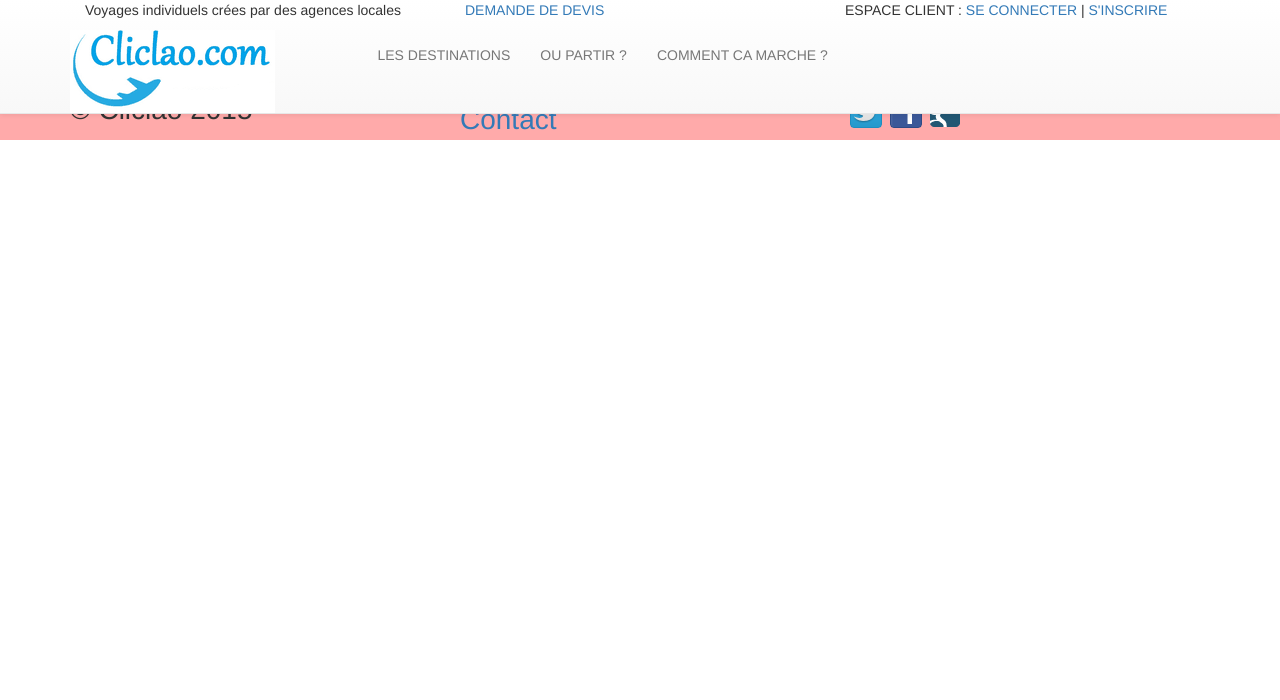
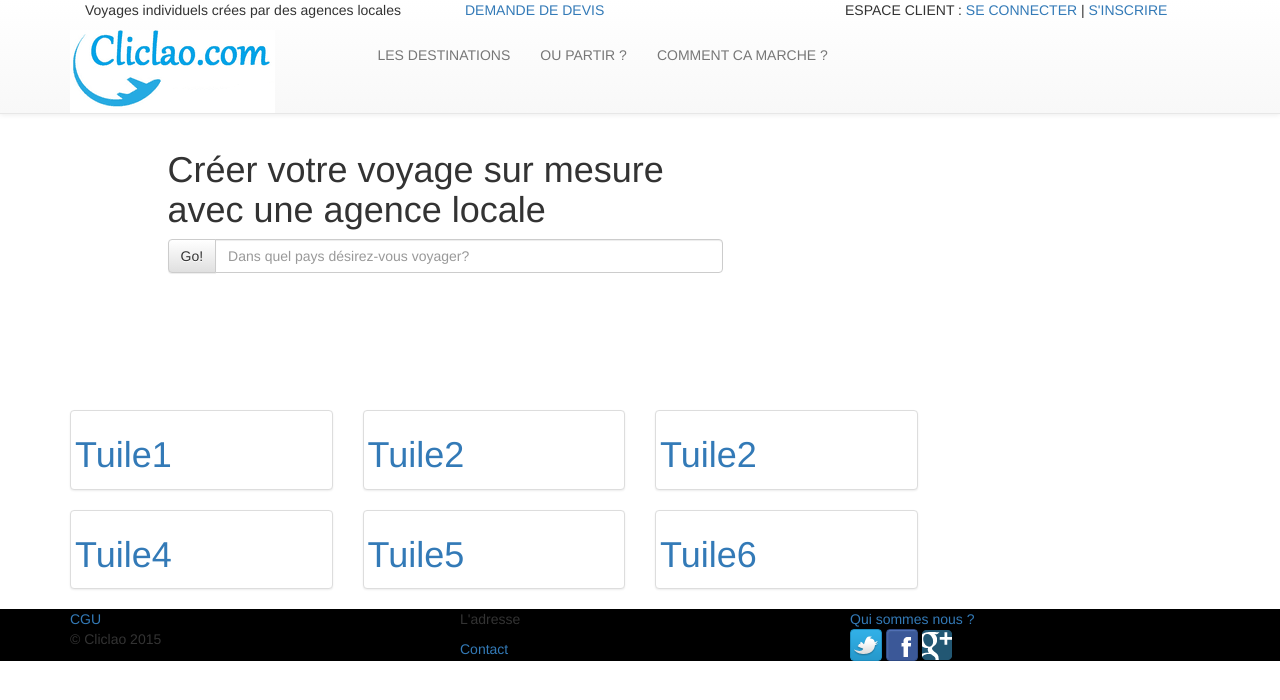
Before and after one commit to CamiJi/cliclao, a PHP site: page / in a window 1280 px wide. Shown: the top 700 px of the page. Run offline with PHP 8.4, Linux system fonts and the light colour scheme; some libraries are stand-ins or nearby versions.

Commit message:
index + footer + js

```diff
--- a/css/main.css
+++ b/css/main.css
@@ -4,8 +4,31 @@
    Author's custom styles
    ========================================================================== */
 
-.main-nav {
+#rowSearch {
+	margin-top: 130px;
+	margin-bottom: 30px;
+	height: 250px;
+
 }
+
+
+#navDestination{
+	width: 60%;
+	margin-left: 25%;
+	margin-top: 25px;
+	position:absolute;
+  	z-index: 1;
+  	padding: 15px;
+  	border-style: solid;
+  	border-radius: 10px;
+  	border-color: black;
+  	border-width: 1px;
+}
+
+#navDestination ul {
+	list-style-type: none;
+}
+
 .container-country {
 	background: #FFF;
 	display: none;
@@ -13,6 +36,6 @@
 
 
 footer {
-	background-color: #FFAAAA;
-	font-size: 2em;
+	background-color: black;
+	font-size: 1em;
 }
--- a/footer.php
+++ /dev/null
@@ -1,62 +0,0 @@
-<!doctype html>
-<!--[if lt IE 7]>      <html class="no-js lt-ie9 lt-ie8 lt-ie7" lang=""> <![endif]-->
-<!--[if IE 7]>         <html class="no-js lt-ie9 lt-ie8" lang=""> <![endif]-->
-<!--[if IE 8]>         <html class="no-js lt-ie9" lang=""> <![endif]-->
-<!--[if gt IE 8]><!--> <html class="no-js" lang=""> <!--<![endif]-->
-<head>
-	<meta charset="utf-8">
-	<meta http-equiv="X-UA-Compatible" content="IE=edge,chrome=1">
-	<title></title>
-	<meta name="description" content="">
-	<meta name="viewport" content="width=device-width, initial-scale=1">
-
-	<link rel="stylesheet" href="css/bootstrap.min.css">
-	<style>
-		body {
-			padding-top: 50px;
-			padding-bottom: 20px;
-		}
-	</style>
-	<link rel="stylesheet" href="css/bootstrap-theme.min.css">
-
-	<link rel="stylesheet" href="css/main.css">
-
-
-	<script src="js/vendor/modernizr-2.8.3-respond-1.4.2.min.js"></script>
-</head>
-<body>
-        <!--[if lt IE 8]>
-            <p class="browserupgrade">You are using an <strong>outdated</strong> browser. Please <a href="http://browsehappy.com/">upgrade your browser</a> to improve your experience.</p>
-            <![endif]-->
-
-
-            <footer>
-            	<div class="container">
-            		<div class="row">
-            			<div class="col-md-4">
-            				<a href="docs/CGU_2015.html">CGU</a>
-            				<p>&copy; Cliclao 2015</p>
-            			</div>
-            			<div class="col-md-4">
-            				<p>L'adresse</p>
-            				<a href="#">Contact</a>
-            			</div>
-            			<div class="col-md-4">
-            				<a href="#">Qui sommes nous ?</a>
-            			</div>
-            			<div class="col-md-4">
-            				<a target="_blank" title="follow me on twitter" href="http://www.twitter.com"><img alt="follow me on twitter" src="img/twitter_30x30.png" border=0></a>
-            				<a target="_blank" title="find us on Facebook" href="http://www.facebook.com"><img alt="follow me on facebook" src="img/facebook_30x30.png" border=0></a>
-            				<a target="_blank" title="find us on google plus" href="http://www.googleplus.com"><img alt="follow me on google plus" src="img/google.png" border=0></a>
-            			</div>
-            		</div>
-            	</div>
-            </footer>
-
-<script>window.jQuery || document.write('<script src="js/vendor/jquery-1.11.2.min.js"><\/script>')</script>
-
-<script src="js/vendor/bootstrap.min.js"></script>
-
-<script src="js/main.js"></script>
-</body>
-</html>
--- a/index.php
+++ b/index.php
@@ -35,8 +35,8 @@
               <div class="col-md-4"><p>Voyages individuels crées par des agences locales</p></div>
               <div class="col-md-4"><p><a>DEMANDE DE DEVIS</a></p></div>
               <div class="col-md-4"><p>ESPACE CLIENT : <a>SE CONNECTER </a> | <a>  S'INSCRIRE</a><p></div>
-            </div><!--  collapsed navBar1Row -->
-          </div><!--  collapsed Container -->
+            </div><!--  end navBar1Row -->
+          </div><!--  end Container -->
 
           <div class="container">
             <div class="row">
@@ -51,11 +51,13 @@
                 </ul>
 
               </div>
-            </div><!--  collapsed navBar2Row -->
+            </div><!--  end navBar2Row -->
+          </div><!--  end Container -->
 
 
-
+            <!-- Start Menu des pays s'affichant avec le hover sur le #btnDestination "Les Destinations"  -->
             <div id="navDestination" class="container-country">
+              <div class="container">
                 <div class="row">
                   <ul class="col-md-3">
                     <li><a href="#" class="continentsListePays">EUROPE</a></li>
@@ -124,7 +126,7 @@
                     <li><a href="#">Afrique du Sud</a></li>
                     <li><a href="#">Madagascar</a></li>
 
-                  <li><a href="#" class="divider"></a></li>
+                    <li></br></li>
 
                     <li><a href="#" class="continentsListePays">OCEANIE</a></li>
                     <li><a href="#">Australie</a></li>
@@ -132,19 +134,134 @@
                     <li><a href="#">Polynésie</a></li>
 
                   </ul>
+                </div> <!-- End Row Liste des pays -->
+              </div> <!-- End Container Pays -->
+            </div> <!-- End Nav Destination -->
+        </nav><!-- end Nav Bar -->
+
+        <main>
+
+
+
+
+
+            <!-- Start Row Video -->
+            <div class="row" id="rowSearch">
+              <!-- TODO intgrer un background video -->
+
+
+              <div class="container">
+                <div class="row">
+                  <div class="col-md-6 col-md-offset-1">
+                   <h1>Créer votre voyage sur mesure avec une agence locale</h1>
                   </div>
                 </div>
-          </div><!--  collapsed Container -->
-        </nav><!-- Collapsed Nav Bar -->
-
-        <main>
-            <div id="video">
+                <div class="row">
+                  <div class="col-md-6 col-md-offset-1">
+                    <div class="input-group">
+                      <span class="input-group-btn">
+                        <button class="btn btn-default" type="button">Go!</button>
+                      </span>
+                      <input type="text" class="form-control" placeholder="Dans quel pays désirez-vous voyager?">
+                    </div><!-- /input-group -->
+                  </div>
+                </div>
 
               </div>
-        </main><!--   Collapsed Main -->
+              <!-- glyphicon glyphicon-search pour l'input -->
 
 
-        <?php include(__DIR__.'/footer.php'); ?>
+
+            </div> <!-- End rowVideo -->
+
+
+
+
+
+          <!-- Start Main Container -->
+          <div class="container">
+            <!-- Start Row Thumbnails 1 -->
+            <div class="row" id=ThumbnailsRow1>
+              <div class = "col-sm-6 col-md-3">
+                <div class="thumbnail tile tile-medium tile-teal">
+                  <a href="#" >
+                    <h1>Tuile1</h1>
+                  </a>
+                </div>
+              </div>
+              <div class = "col-sm-6 col-md-3">
+                <div class="thumbnail tile tile-medium tile-teal">
+                  <a href="#" >
+                    <h1>Tuile2</h1>
+                  </a>
+                </div>
+              </div>
+              <div class = "col-sm-6 col-md-3">
+                <div class="thumbnail tile tile-medium tile-teal">
+                  <a href="#" >
+                    <h1>Tuile2</h1>
+                  </a>
+                </div>
+              </div>
+            </div> <!-- ThumbnailsRow1 -->
+
+
+
+
+            <!-- Start Row Thumbnails 2 -->
+            <div class="row" id=ThumbnailsRow2>
+              <div class = "col-sm-6 col-md-3">
+                <div class="thumbnail tile tile-medium tile-teal">
+                  <a href="#" >
+                    <h1>Tuile4</h1>
+                  </a>
+                </div>
+              </div>
+              <div class = "col-sm-6 col-md-3">
+                <div class="thumbnail tile tile-medium tile-teal">
+                  <a href="#" >
+                    <h1>Tuile5</h1>
+                  </a>
+                </div>
+              </div>
+              <div class = "col-sm-6 col-md-3">
+                <div class="thumbnail tile tile-medium tile-teal">
+                  <a href="#" >
+                    <h1>Tuile6</h1>
+                  </a>
+                </div>
+              </div>
+
+            </div> <!-- End ThumbnailsRow2 -->
+          </div> <!-- End container main -->
+        </main><!--   End Main -->
+
+
+
+
+        <!-- Start Footer -->
+        <footer>
+          <div class="container">
+            <div class="row">
+              <div class="col-md-4">
+                <a href="docs/CGU_2015.html">CGU</a>
+                <p>&copy; Cliclao 2015</p>
+              </div>
+              <div class="col-md-4">
+                <p>L'adresse</p>
+                <a href="#">Contact</a>
+              </div>
+              <div class="col-md-4">
+                <a href="#">Qui sommes nous ?</a>
+              </div>
+              <div class="col-md-4">
+                <a target="_blank" title="follow me on twitter" href="http://www.twitter.com"><img alt="follow me on twitter" src="img/twitter_30x30.png" border=0></a>
+                <a target="_blank" title="find us on Facebook" href="http://www.facebook.com"><img alt="follow me on facebook" src="img/facebook_30x30.png" border=0></a>
+                <a target="_blank" title="find us on google plus" href="http://www.googleplus.com"><img alt="follow me on google plus" src="img/google.png" border=0></a>
+              </div>
+            </div>
+          </div>
+        </footer> <!-- End Footer -->
 
 
 
```
Lines whose indentation alone changed are shown as unchanged.
